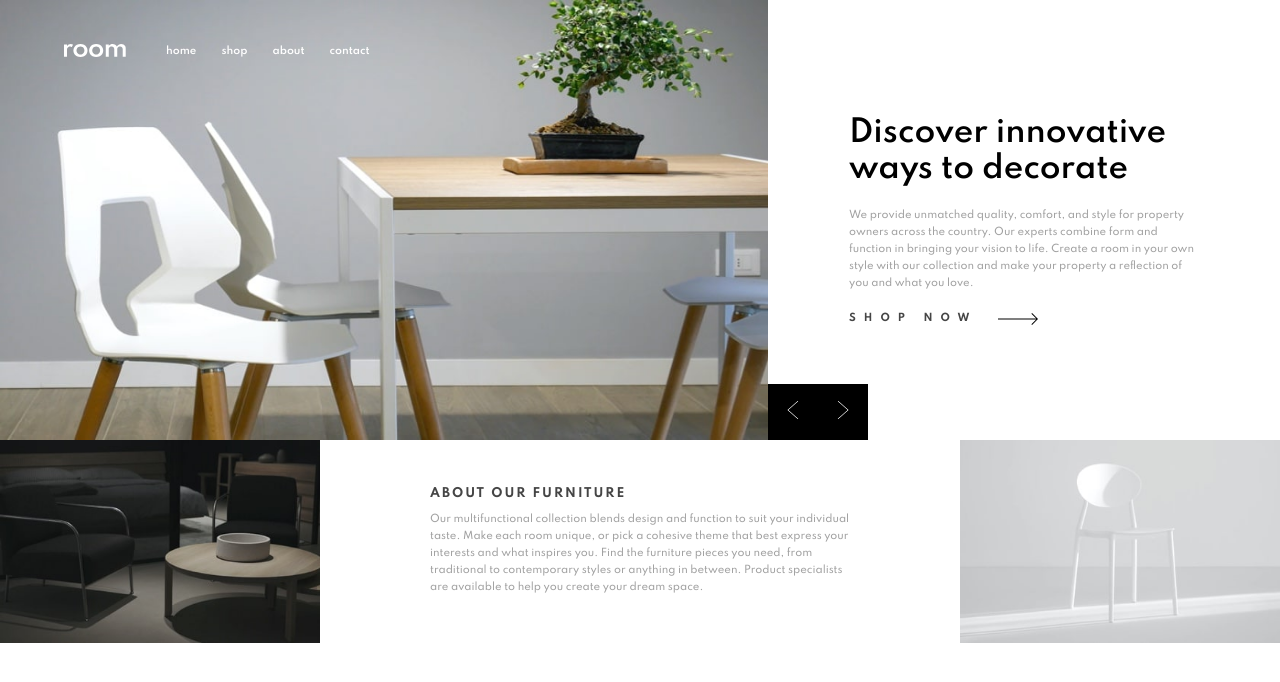
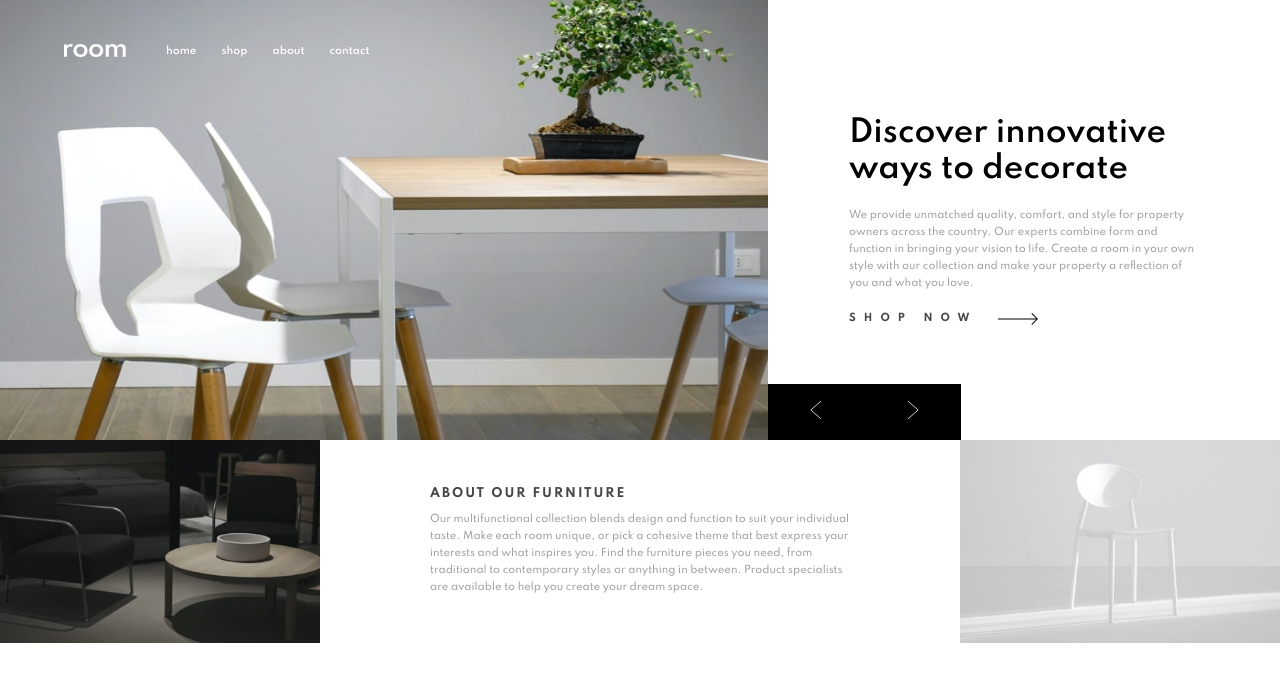
Before and after one commit to SwastikSonkusare/Room-Home-Page, a React (Create React App) app: page / in a window 1280 px wide. Shown: the top 682 px of the page. Built offline with nearby package versions, Linux system fonts and the light colour scheme.

Commit message:
made changes

```diff
--- a/src/components/ShopSection/ShopSection.scss
+++ b/src/components/ShopSection/ShopSection.scss
@@ -38,7 +38,7 @@
   }
 
   &__angle {
-    width: 100px;
+    width: 15.1vw;
     height: 56px;
     position: absolute;
     left: 0;
```
